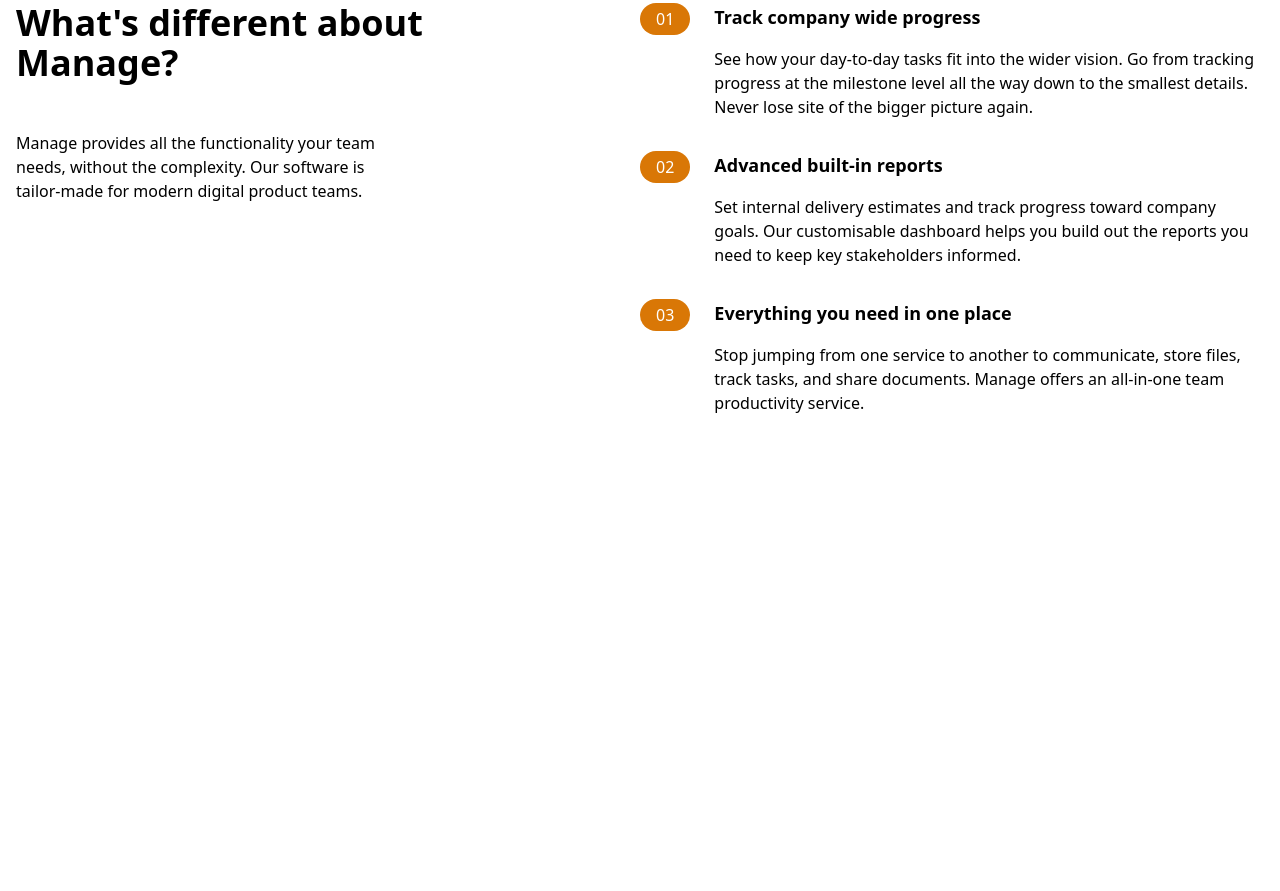
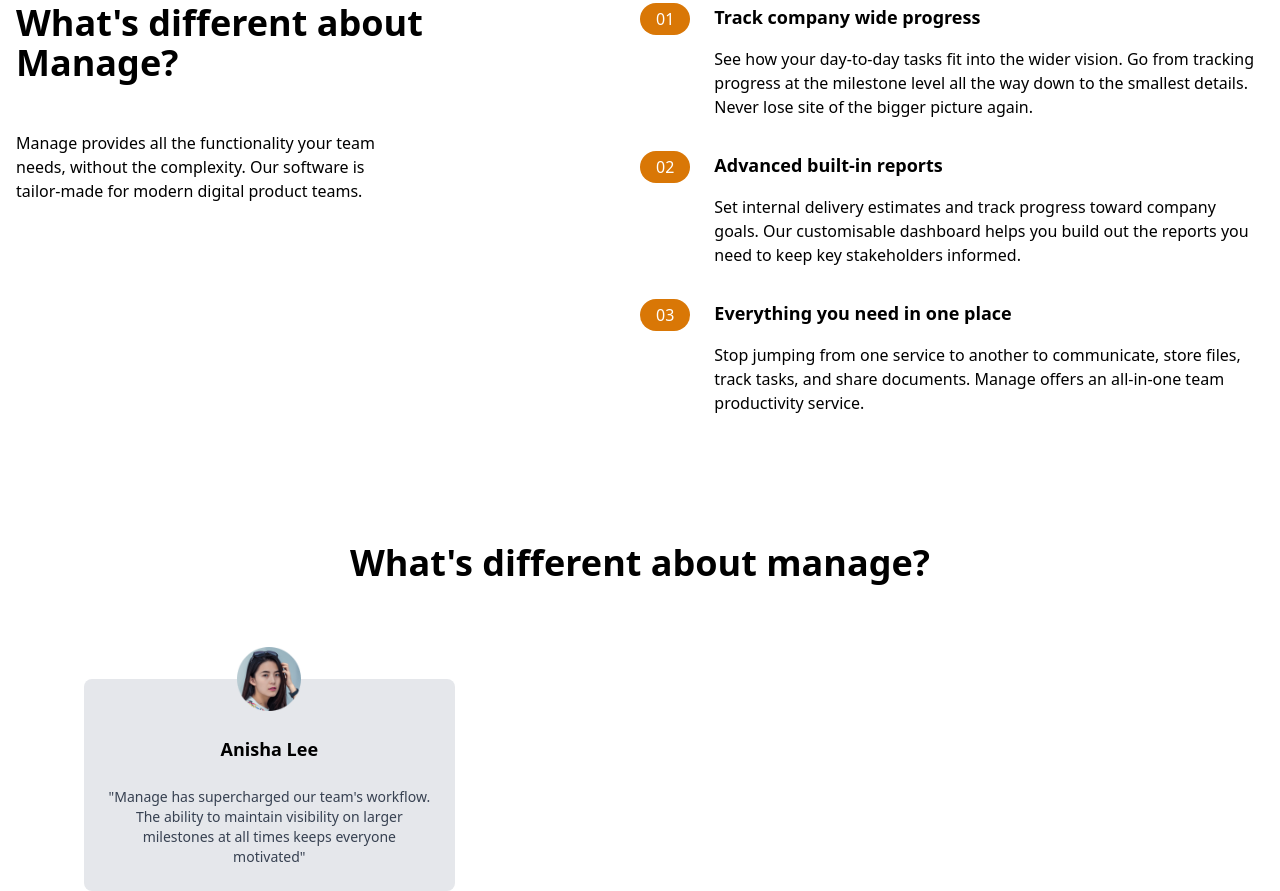
Before and after one commit to ryanmello/tailwind-cc, a website: page index.html in a window 1280 px wide. Shown: the part 694-1585 px from the top of the page. Before the commit the page ends 1109 px from the top, so only its background shows below. Drawn offline with nearby package versions, Linux system fonts and the light colour scheme.

Commit message:
testimonial skeleton

```diff
--- a/index.html
+++ b/index.html
@@ -153,5 +153,28 @@
         </div>
       </div>
     </section>
+    <!-- Testimonial -->
+    <section>
+      <!-- Container to heading and testimonials -->
+      <div class="max-w-6xl px-5 mx-auto mt-32 text-center">
+        <!-- Heading -->
+        <h2 class="text-4xl font-bold text-center">
+          What's different about manage?
+        </h2>
+        <!-- Testimonials -->
+        <div class="flex flex-col mt-24 md:flex-row md:space-x-6">
+          <!-- Testimonial 1 -->
+          <div class="flex flex-col items-center p-6 space-y-6 rounded-lg bg-gray-200 md:w-1/3">
+            <img src="img/avatar-anisha.png" class="w-16 -mt-14" alt="">
+              <h5 class="text-lg font-bold">Anisha Lee</h5>
+              <p class="text-sm text-gray-700">
+                "Manage has supercharged our team's workflow. The ability to
+                maintain visibility on larger milestones at all times keeps
+                everyone motivated"
+              </p>
+          </div>
+        </div>
+      </div>
+    </section>
 </body>
 </html>
```
